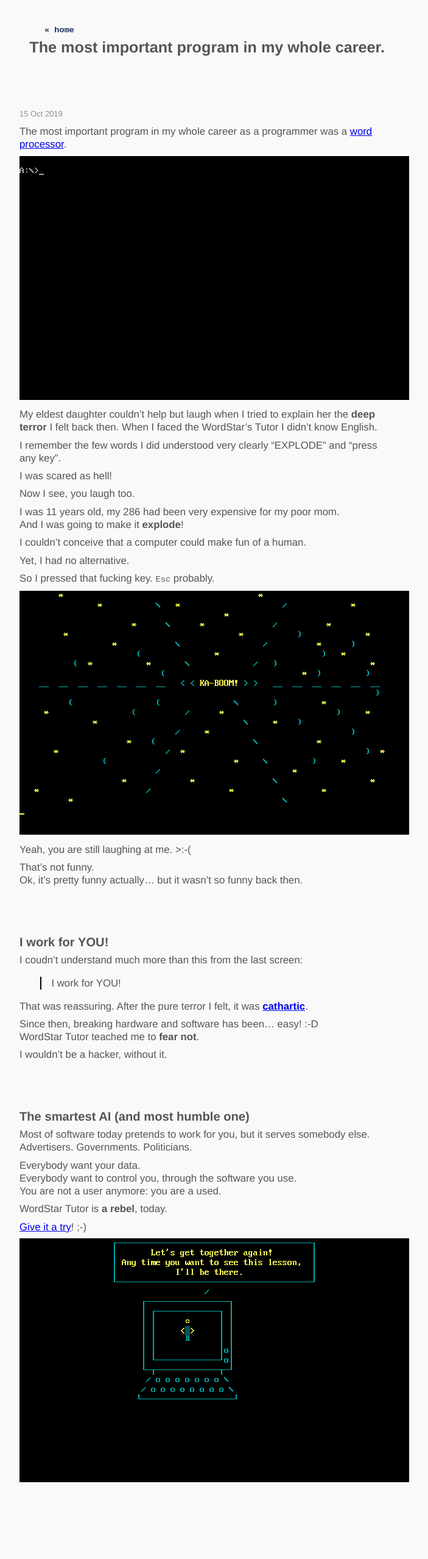
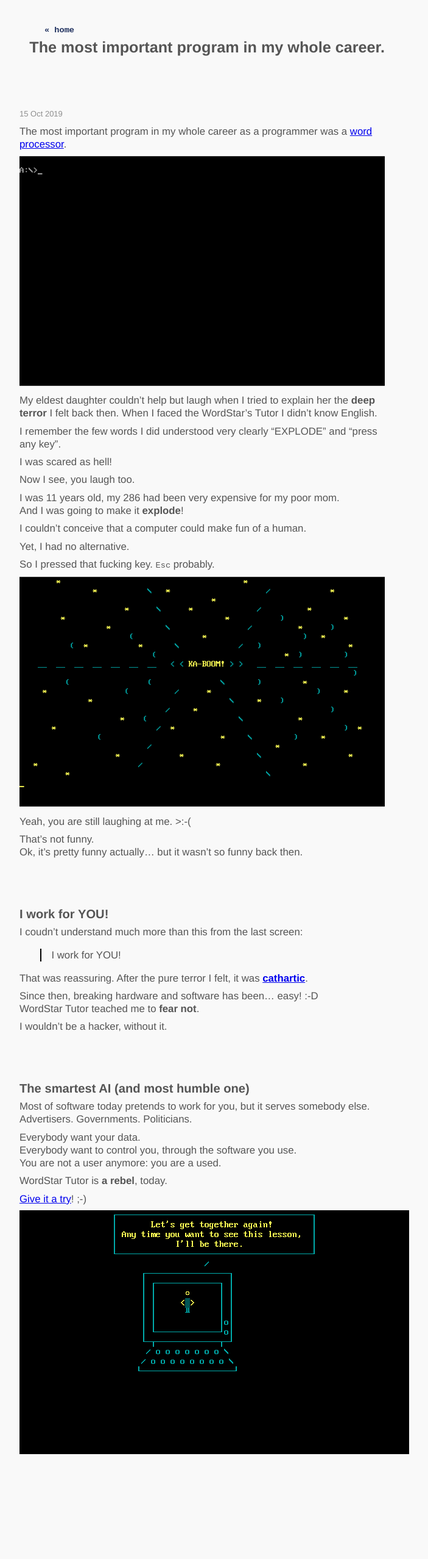
Before and after one commit to Shamar/shamar.github.io, a Jekyll site: the page built from _posts/2019-10-15-the-most-important-program-in-my-whole-career.markdown, in a window 1280 px wide. Shown: the whole page at 61% size, without its empty margins (308-1011 px from the left). Built offline with Jekyll 4.4.1, drawn with Linux system fonts in a browser that asks for light colours; after the commit the page ends 2511 px from its top, so only the background shows below that.

Commit message:
Update 2019-10-15-the-most-important-program-in-my-whole-career.markdown

```diff
--- a/_posts/2019-10-15-the-most-important-program-in-my-whole-career.markdown
+++ b/_posts/2019-10-15-the-most-important-program-in-my-whole-career.markdown
@@ -7,7 +7,7 @@
 ---
 The most important program in my whole career as a programmer was a [word processor](https://en.wikipedia.org/wiki/WordStar).
 
-<img src="/cache/1992/wordstar.gif" style="max-width: 649px;" title="WordStar's Tutor teaching me the basics of computer hacking."/>
+<img src="/cache/1992/wordstar.gif" style="border-top: 1px solid #333; border-bottom: 1px solid #333; width:100%; max-width: 640px;" title="WordStar's Tutor teaching me the basics of computer hacking."/>
 
 My eldest daughter couldn't help but laugh when I tried to explain her
 the **deep terror** I felt back then. When I faced the WordStar's Tutor
@@ -28,7 +28,7 @@
 
 So I pressed that fucking key. `Esc` probably.
 
-<img src="/cache/1992/teachme_006.png" style="max-width: 649px;" title="KA-BOOM! My precious 286... was exploding!"/>
+<img src="/cache/1992/teachme_006.png" style="border-top: 1px solid #333; border-bottom: 1px solid #333; width:100%; max-width: 649px;" title="KA-BOOM! My precious 286... was exploding!"/>
 
 Yeah, you are still laughing at me. >:-(
 
```
